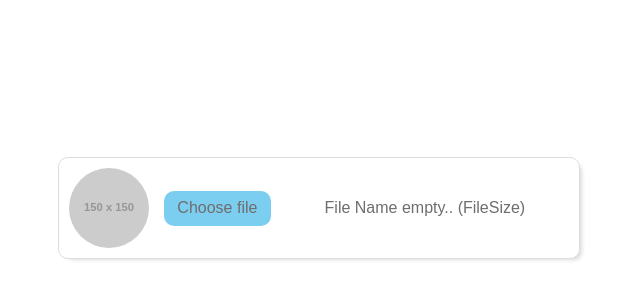
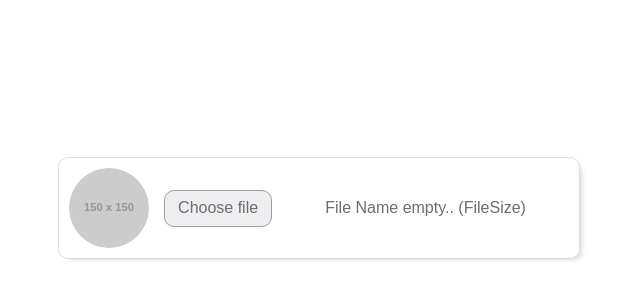
Before and after one commit to Penchanmonypiseth/Upload-Preview-Image, a website: page html/index.html in a window 1280 px wide. Shown: the part 200-500 px from the top of the page, without its empty margins (321-961 px from the left). Drawn offline with Linux system fonts and the light colour scheme; placeholder pictures from the web are drawn by us.

Commit message:
[Update]Style

```diff
--- a/assets/css/style.css
+++ b/assets/css/style.css
@@ -40,10 +40,12 @@ body {
   height: 35px;
   width: 150px;
   border-radius: 10px;
-  background-color: rgb(123, 206, 239);
+  background-color: rgb(237, 238, 240);
   display: flex;
   align-items: center;
   justify-content: center;
+  cursor: pointer;
+  border: 1px solid  rgb(159, 157, 157);
 }
 
 .file_info {
```
